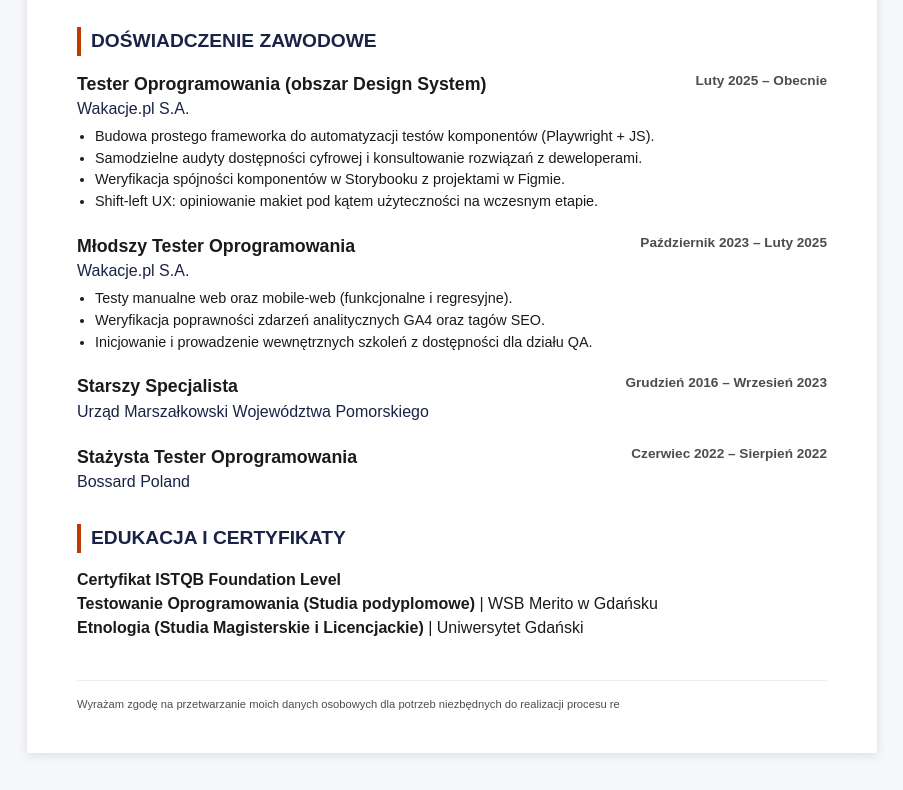
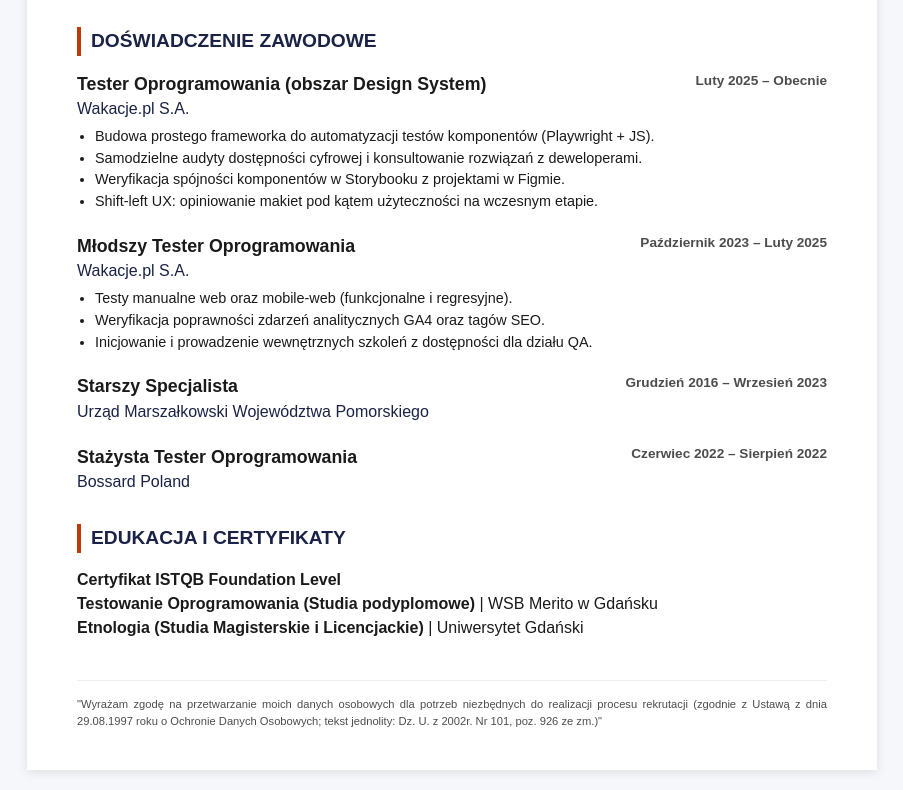
Before and after one commit to DariaGra/CV_PL, a plain HTML site: page index.html in a window 1280 px wide. Shown: the part 651-1441 px from the top of the page, without its empty margins (188-1091 px from the left). Drawn offline with Linux system fonts and the light colour scheme.

Commit message:
Add files via upload

```diff
--- a/index.html
+++ b/index.html
@@ -115,4 +115,4 @@
             </section>
 
             <footer class="clause">
-                Wyrażam zgodę na przetwarzanie moich danych osobowych dla potrzeb niezbędnych do realizacji procesu re
+              "Wyrażam zgodę na przetwarzanie moich danych osobowych dla potrzeb niezbędnych do realizacji procesu rekrutacji (zgodnie z Ustawą z dnia 29.08.1997 roku o Ochronie Danych Osobowych; tekst jednolity: Dz. U. z 2002r. Nr 101, poz. 926 ze zm.)"
```
